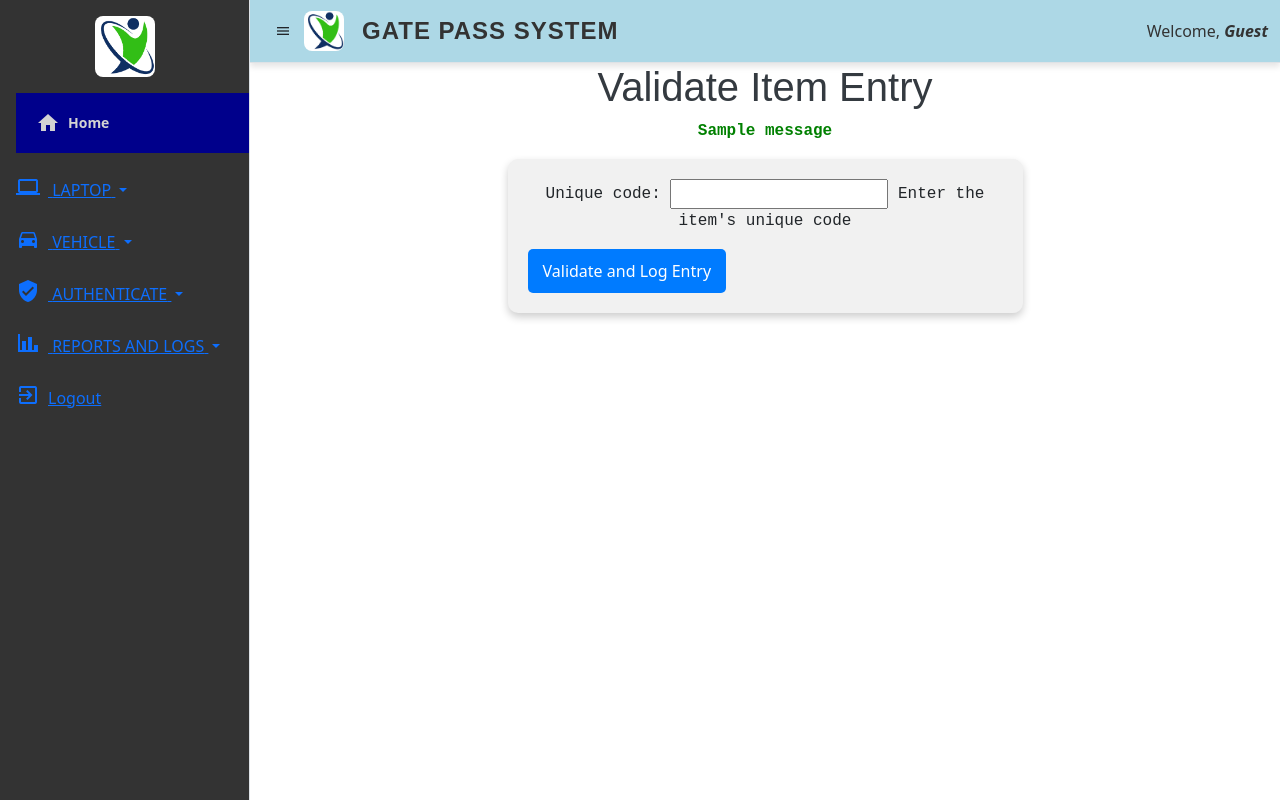
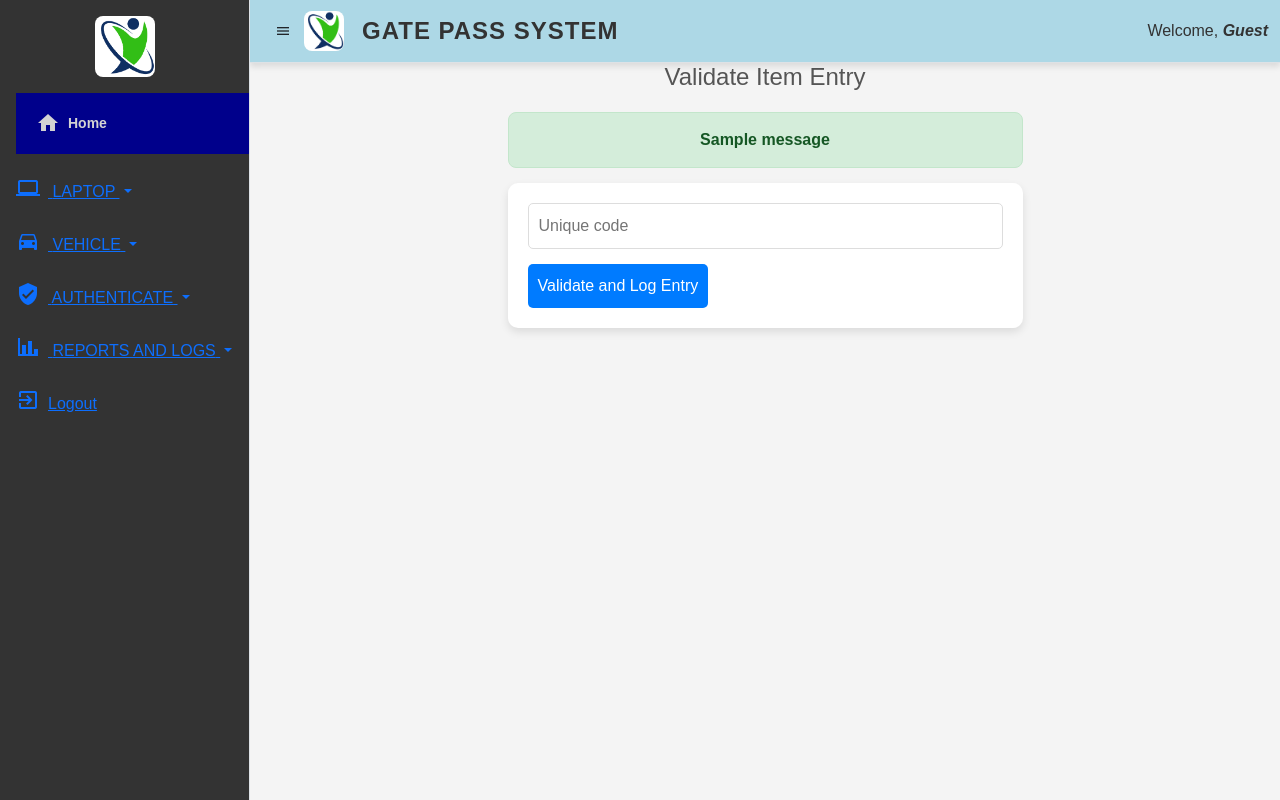
Before and after one commit to Bornface-Sonye/PROPERTY-TRACKING-SYSTEM, a Django app: page /validate/item/entry/ in a window 1280 px wide. Run offline with Django 4.2, Linux system fonts and the light colour scheme; one stand-in notice (Sample message) is shown; some libraries are stand-ins or nearby versions.

```diff
--- a/gps/main/templates/base_dashboard.html
+++ b/gps/main/templates/base_dashboard.html
@@ -52,7 +52,7 @@
                     </a>
                     <ul class="collapse list-unstyled ps-3 submenu" id="authenticateSubmenu">
                         <li><a href="#" class="load-link" data-url="{% url 'validate-item-entry' %}"><i class="mdi mdi-door-open icon-entry" style="font-size: 1.5em; margin-right: 8px;"></i> <span class="link-text">ENTRY</span></a></li>
-                        <li><a href="#" class="load-link" data-url="{% url 'authenticate-item-exit' %}"><i class="mdi mdi-door-closed icon-exit" style="font-size: 1.5em; margin-right: 8px;"></i> <span class="link-text">EXIT</span></a></li>
+                        <li><a href="#" class="load-link" data-url="{% url 'authenticate-item-code' %}"><i class="mdi mdi-door-closed icon-exit" style="font-size: 1.5em; margin-right: 8px;"></i> <span class="link-text">EXIT</span></a></li>
                     </ul>
                 </li>
 
--- a/gps/main/templates/validate_item_entry.html
+++ b/gps/main/templates/validate_item_entry.html
@@ -2,101 +2,102 @@
 
 {% block content %}
 <style>
-    /* Sidebar styling */
-    .sidebar-card {
-        background-color: #f8f9fa;
-        border-radius: 10px;
-        box-shadow: 0 4px 8px rgba(0, 0, 0, 0.1);
-        padding: 15px;
+    /* General Styling */
+    body {
+        font-family: 'Arial', sans-serif;
+        background-color: #f4f4f4;
+        color: #333;
+    }
+
+    h1 {
+        text-align: center;
+        font-size: 24px;
+        color: #555;
         margin-bottom: 20px;
     }
 
-    .sidebar-header {
-        font-size: 1.2rem;
+    /* Message Styling */
+    .message-box {
+        border-radius: 8px;
+        padding: 15px;
+        margin: 15px auto;
+        text-align: center;
+        width: 50%;
+        font-size: 16px;
         font-weight: bold;
-        color: #343a40;
-        margin-bottom: 10px;
     }
 
-    .stat-item {
-        font-size: 1rem;
-        color: #555;
-        margin-bottom: 8px;
-        font-weight: 500;
+    .message-success {
+        background-color: #d4edda;
+        color: #155724;
+        border: 1px solid #c3e6cb;
     }
 
-    /* Main content styling */
-    h1 {
-        text-align: center;
-        font-family: Arial, sans-serif;
-        color: #343a40;
+    .message-error {
+        background-color: #f8d7da;
+        color: #721c24;
+        border: 1px solid #f5c6cb;
     }
 
-    p {
-        font-size: 1rem;
-        font-family: 'Courier New', Courier, monospace;
-        text-align: center;
-    }
-
-    .card-header {
-        background-color: #343a40;
-        color: white;
-        text-align: center;
-        font-weight: bold;
-        padding: 10px;
-        font-family: Verdana, sans-serif;
-    }
-
-    .card-footer {
-        background-color: #f8f9fa;
-        font-size: 0.9rem;
-        text-align: center;
-        padding: 10px;
-        font-family: 'Times New Roman', Times, serif;
-    }
-
-    .list-group-item {
-        border-radius: 5px;
-        margin-bottom: 10px;
-        padding: 10px;
-        font-family: Georgia, serif;
-        background-color: #e9ecef;
-        color: #343a40;
-    }
-
+    /* Form Styling */
     form {
         width: 50%;
         margin: 0 auto;
-        background-color: #f1f1f1;
+        background-color: #fff;
         padding: 20px;
         border-radius: 10px;
-        box-shadow: 0 4px 8px rgba(0, 0, 0, 0.2);
+        box-shadow: 0 4px 8px rgba(0, 0, 0, 0.1);
     }
 
-    button {
+    form input {
+        width: 100%;
+        padding: 10px;
+        margin-bottom: 15px;
+        font-size: 16px;
+        border: 1px solid #ddd;
+        border-radius: 5px;
+        box-sizing: border-box;
+        outline: none;
+    }
+
+    form input:focus {
+        border-color: #007bff;
+        box-shadow: 0 0 5px rgba(0, 123, 255, 0.5);
+    }
+
+    form button {
         background-color: #007bff;
-        color: white;
-        padding: 10px 15px;
-        font-size: 1rem;
+        color: #fff;
+        font-size: 16px;
+        padding: 10px;
         border: none;
         border-radius: 5px;
         cursor: pointer;
+        transition: background-color 0.3s ease;
     }
 
-    button:hover {
+    form button:hover {
         background-color: #0056b3;
     }
 </style>
+
 <div>
     <h1>Validate Item Entry</h1>
+
     {% for message in messages %}
-        <p style="color: {% if message.tags == 'success' %}green{% else %}red{% endif %}; font-weight: bold;">
+        <div class="message-box {% if message.tags == 'success' %}message-success{% else %}message-error{% endif %}">
             {{ message }}
-        </p>
+        </div>
     {% endfor %}
+
     <form method="post">
         {% csrf_token %}
-        {{ form.as_p }}
+        {% for field in form %}
+            <input type="{{ field.widget.input_type|default:'text' }}"
+                   name="{{ field.name }}"
+                   placeholder="{{ field.label }}"
+                   value="{{ field.value|default:'' }}">
+        {% endfor %}
         <button type="submit">Validate and Log Entry</button>
     </form>
 </div>
--- a/gps/main/urls.py
+++ b/gps/main/urls.py
@@ -2,7 +2,8 @@ from django.urls import path
 from .views import (
     SignUpView, LoginView, User_SignUpView, User_LoginView, LogoutView, User_LogoutView, DashboardView, User_DashboardView,
     Register_LaptopView, Register_VehicleView, SetItemPinView, ModifyPinView, ValidateItemEntryView,
-    AuthenticateItemExitView, ItemReportView, LogSearchView, ResetPasswordView, ResetPasswordConfirmView
+    AuthenticateUniqueCodeView, AuthenticatePinView, ItemReportView, LogSearchView, ResetPasswordView,
+    ResetPasswordConfirmView
 )
 
 
@@ -27,7 +28,9 @@ urlpatterns = [
     path('modify/pin/', ModifyPinView.as_view(), name='modify-pin'),
 
     path('validate/item/entry/', ValidateItemEntryView.as_view(), name='validate-item-entry'),
-    path('authenticate/item/exit/', AuthenticateItemExitView.as_view(), name='authenticate-item-exit'),
+
+    path('authenticate/item/exit/code/', AuthenticateUniqueCodeView.as_view(), name='authenticate-item-code'),
+    path('authenticate/item/exit/pin/', AuthenticatePinView.as_view(), name='authenticate-item-pin'),
 
     path("item/report/", ItemReportView.as_view(), name="item-report"),
 
--- a/gps/main/views.py
+++ b/gps/main/views.py
@@ -444,51 +444,61 @@ class ValidateItemEntryView(View):
 
         return render(request, self.template_name, {'form': form})
 
-class AuthenticateItemExitView(View):
-    template_name = 'authenticate_item_exit.html'
+
+class AuthenticateUniqueCodeView(View):
+    template_name = 'authenticate_item_code.html'
 
     def get(self, request):
-        """Handles GET requests to display the initial form."""
         form = ExitItemInitialForm()
         return render(request, self.template_name, {'form': form})
 
     def post(self, request):
-        """Handles POST requests for item exit authentication."""
-        if 'unique_code' in request.POST:  # Step 1: Verify unique code
-            form = ExitItemInitialForm(request.POST)
-            if form.is_valid():
-                unique_code = form.cleaned_data['unique_code']
-                item = Item.objects.filter(unique_code=unique_code).first()
-
-                if not item:
-                    messages.error(request, "The entered unique code does not exist.")
-                else:
-                    # Load the PIN form if unique code exists
-                    pin_form = ExitItemPinForm()
-                    return render(request, self.template_name, {'pin_form': pin_form, 'unique_code': unique_code})
-
-        elif 'pin' in request.POST:  # Step 2: Verify PIN
-            pin_form = ExitItemPinForm(request.POST)
-            unique_code = request.POST.get('unique_code')
+        form = ExitItemInitialForm(request.POST)
+        if form.is_valid():
+            unique_code = form.cleaned_data['unique_code']
             item = Item.objects.filter(unique_code=unique_code).first()
 
-            if item and pin_form.is_valid():
-                pin = pin_form.cleaned_data['pin']
-                if check_password(pin, item.pin):
-                    # Log the exit
-                    ExitLog.objects.create(
-                        unique_code=unique_code,
-                    )
-                    messages.success(request, "Exit logged successfully.")
-                    return redirect('authenticate-item-exit')
-                else:
-                    messages.error(request, "Incorrect PIN. Please try again.")
+            if not item:
+                messages.error(request, "The entered unique code does not exist.")
             else:
-                messages.error(request, "Invalid operation. Please try again.")
+                request.session['unique_code'] = unique_code  # Store in session
+                return redirect('authenticate-item-pin')  # Redirect to PIN verification page
 
-        # Display the initial form if no valid data
-        form = ExitItemInitialForm()
         return render(request, self.template_name, {'form': form})
+
+
+class AuthenticatePinView(View):
+    template_name = 'authenticate_item_pin.html'
+
+    def get(self, request):
+        unique_code = request.session.get('unique_code')
+        if not unique_code:
+            messages.error(request, "Please enter the unique code first.")
+            return redirect('authenticate-item-code')
+
+        form = ExitItemPinForm()
+        return render(request, self.template_name, {'form': form, 'unique_code': unique_code})
+
+    def post(self, request):
+        unique_code = request.session.get('unique_code')
+        if not unique_code:
+            messages.error(request, "Session expired. Please start again.")
+            return redirect('authenticate-item-code')
+
+        form = ExitItemPinForm(request.POST)
+        item = Item.objects.filter(unique_code=unique_code).first()
+
+        if item and form.is_valid():
+            pin = form.cleaned_data['pin']
+            if check_password(pin, item.pin):
+                ExitLog.objects.create(unique_code=unique_code)
+                messages.success(request, "Exit logged successfully.")
+                del request.session['unique_code']  # Clear session after success
+                return redirect('authenticate-item-code')
+            else:
+                messages.error(request, "Incorrect PIN. Please try again.")
+
+        return render(request, self.template_name, {'form': form, 'unique_code': unique_code})
 
 @method_decorator(csrf_protect, name='dispatch')
 class ModifyPinView(View):
```
Also changed, not shown: gps/main/templates/authenticate_item_code.html (added, +113 -0 lines), gps/main/templates/authenticate_item_exit.html (deleted, +0 -116 lines), gps/main/templates/authenticate_item_pin.html (added, +104 -0 lines), gps/main/templates/set_item_pin.html (+62 -28 lines), gps/db.sqlite3.
